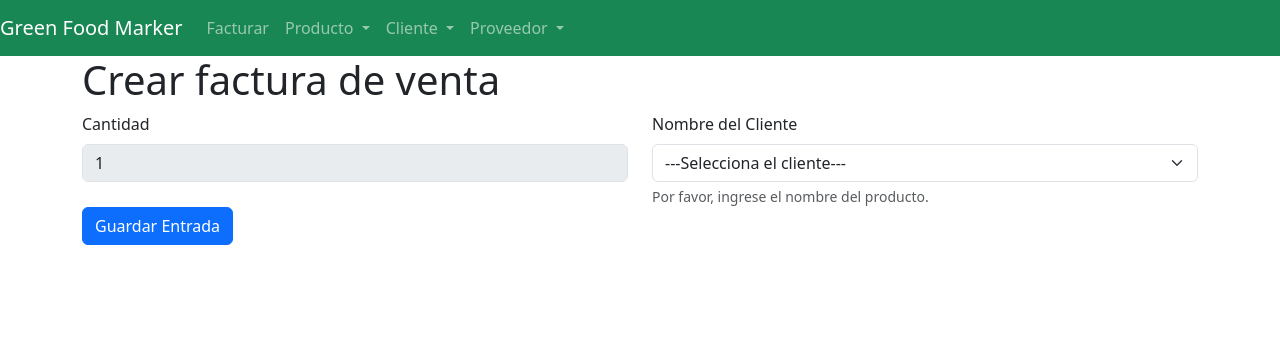
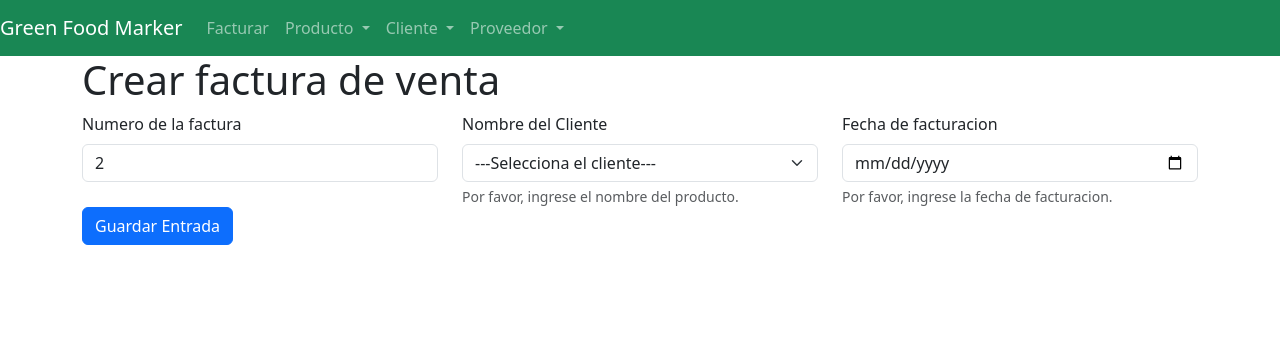
Before and after one commit to MauricioH123/GreenFoodMarket, a PHP site: page /greend-food/index.php?action=facturaC in a window 1280 px wide. Shown: the top 356 px of the page. Run offline with PHP 8.4, Linux system fonts and the light colour scheme; tables that the repository leaves empty or names only in its code hold one stand-in row (values such as "Sample post"); data that the repository does not hold is empty.

Commit message:
septima parte de factura

```diff
--- a/index.php
+++ b/index.php
@@ -132,11 +132,9 @@ switch ($action) {
     case 'facturaC':
         $controller = new FacturaCrearController();
         if ($_SERVER['REQUEST_METHOD'] === 'POST') {
-            $id_producto = $_POST['id_producto'];
-            $cantidad_entrada = $_POST['cantidad_entrada'];
-            $precio_entrada = $_POST['precio_entrada'];
-            $fecha_entrada = $_POST['fecha_entrada'];
-            $controller->validarFormulario($id_producto, $cantidad_entrada,  $precio_entrada,  $fecha_entrada);
+            $id_clientes = $_POST['id_cliente'];
+            $fecha = $_POST['fecha_factura'];
+            $controller->crearFactura($id_clientes,$fecha);
         } else {
             $controller->mostrarFormulario();
         }
--- a/src/controllers/FacturaCrearController.php
+++ b/src/controllers/FacturaCrearController.php
@@ -2,18 +2,28 @@
 namespace App\Controllers;
 
 use App\Models\Logica\FacturaService;
+use App\Models\Logica\ClienteService;
 use App\Views\FacturaCrearView;
 
 class FacturaCrearController{
     private $FacturaService;
     private $view;
+    private $clientes;
 
     public function __construct(){
         $this ->FacturaService = new FacturaService();
         $this ->view = new FacturaCrearView();
+        $this ->clientes = new ClienteService();
     }
 
     public function mostrarFormulario($mensaje = ""){
-        $this -> view->render($mensaje);
+        $clientes = $this ->clientes ->listarClientes();
+        $ultimoIdF = $this ->FacturaService ->ultimaFactura();
+        $this -> view->render($mensaje, $clientes,$ultimoIdF);
+    }
+
+    public function crearFactura($id_clientes,$fecha){
+        $facturaC = $this ->FacturaService ->crearFactura($id_clientes,$fecha);
+        $this ->mostrarFormulario($facturaC);
     }
 }
--- a/src/models/logica/FacturaService.php
+++ b/src/models/logica/FacturaService.php
@@ -17,4 +17,8 @@ class FacturaService{
     public function mostrarFactura(){
         $this ->facturaDAO ->mostrarFacturas();
     }
+
+    public function ultimaFactura(){
+        return $this ->facturaDAO-> ultimoIdFactura();
+    }
 }
--- a/src/models/persistence/FacturaDAO.php
+++ b/src/models/persistence/FacturaDAO.php
@@ -21,7 +21,7 @@ class FacturaDAO{
 
     public function crearFactura($id_clientes,$fecha){
         $id_clientes = $this ->sanitizeMysql($this -> conn, $id_clientes);
-        $fecha = $this ->sanitizeMysql($this -> conn, $id_clientes);
+        $fecha = $this ->sanitizeMysql($this -> conn, $fecha);
 
         try{
             $query = 'CALL insertar_factura(?,?);';
@@ -56,4 +56,22 @@ class FacturaDAO{
             return "Error: " . $e->getMessage();
         }
     }
+
+    public function ultimoIdFactura(){
+        try{
+            $query = "SELECT id_factura FROM factura ORDER BY id_factura DESC LIMIT 1 ;";
+            $stmt = $this ->conn->prepare($query);
+            $stmt ->execute();
+            $stmt ->bind_result($id_factura);
+            if ($stmt->fetch()) {
+                $stmt->close();
+                return $id_factura; // Retorna el último ID
+            } else {
+                $stmt->close();
+                return 0; // No hay facturas, retorna 0
+            }
+        }catch(\mysqli_sql_exception $e){
+            return "Error: " . $e->getMessage();
+        }
+    }
 }
--- a/src/views/FacturaCrearView.php
+++ b/src/views/FacturaCrearView.php
@@ -1,8 +1,10 @@
 <?php
+
 namespace App\Views;
 
-class FacturaCrearView extends BaseView{
-    public function render($mensaje)
+class FacturaCrearView extends BaseView
+{
+    public function render($mensaje, $clientes, $ultimoIdF)
     {
         ob_start();
 ?>
@@ -59,29 +61,35 @@ class FacturaCrearView extends BaseView{
                     break;
             }
             ?>
-            <form action="index.php?action=entradaC" method="post">
+            <form action="index.php?action=facturaC" method="post">
                 <div class="row">
 
                     <div class="col">
-                    <label for="numeroFactura" class="form-label">Cantidad</label>
-                    <input type="number" disabled dstep="0.01" id="numeroFactura" name="numero_factura" class="form-control" required value="1">
+                        <label for="numeroFactura" class="form-label">Numero de la factura</label>
+                        <input type="number" dstep="0.01" id="numeroFactura" name="numero_factura" class="form-control" required value="<?= htmlspecialchars($ultimoIdF + 1); ?>" readonly>
                     </div>
 
                     <div class="col">
                         <label for="nombreCliente" class="form-label">Nombre del Cliente</label>
-                    <select class="form-select" name="nombre_cliente" aria-label="Default select example" required>
+                        <select class="form-select" name="id_cliente" aria-label="Default select example" required>
                             <option selected hidden value="0">---Selecciona el cliente---</option>
                             <?php foreach ($clientes as $cliente): ?>
-                        <option value="<?php echo $producto->id;?>"><?php echo $producto->nombre;?></option>
+                                <option value="<?php echo $cliente->id_cliente;?>"><?php echo $cliente->nombre; ?></option>
                             <?php endforeach; ?>
                         </select>
                         <!-- <input type="number" id="idProveedor" name="id_proveedor" class="form-control" required> -->
                         <div id="idHelp" class="form-text">
                             Por favor, ingrese el nombre del producto.
                         </div>
-
                     </div>
 
+                    <div class="col">
+                        <label for="fechaFactura" class="form-label">Fecha de facturacion</label>
+                        <input type="date" step="0.01" id="fechaFactura" name="fecha_factura" class="form-control" required>
+                        <div id="idHelp" class="form-text">
+                            Por favor, ingrese la fecha de facturacion.
+                        </div>
+                    </div>
                 </div>
                 <button type="submit" class="btn btn-primary">Guardar Entrada</button>
             </form>
```
Lines whose indentation alone changed are shown as unchanged.
